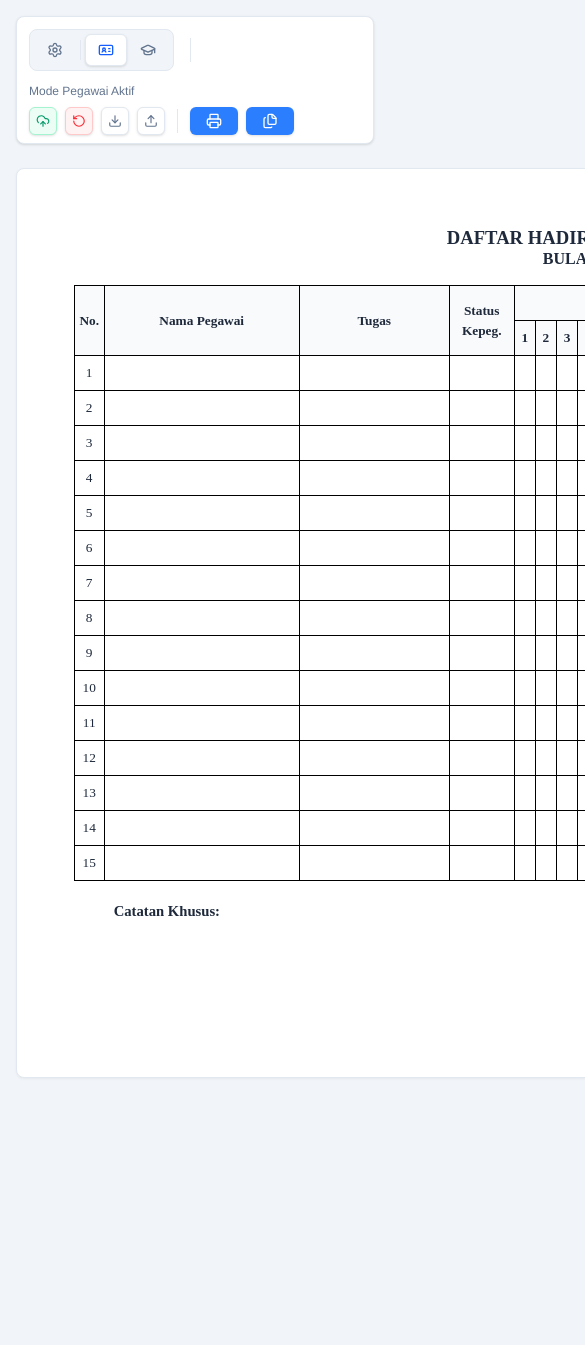
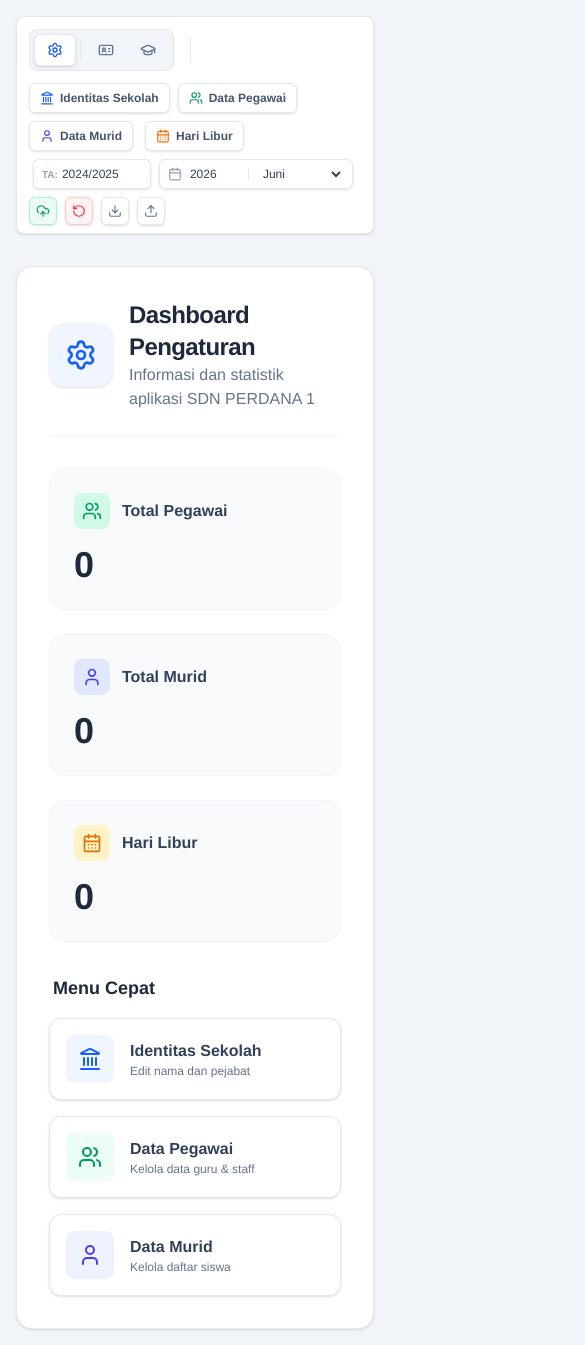
Before and after one commit to edibrata/cetakpresensi, a React (Vite) app: page / in a window 390 px wide. Shown: the top 1345 px of the page, 585 px wide, since content can reach past the window. Before the commit the page ends 1114 px from the top, so only its background shows below. Built offline with nearby package versions, Linux system fonts and the light colour scheme.

Commit message:
Dashboard

```diff
--- a/src/App.tsx
+++ b/src/App.tsx
@@ -3,6 +3,7 @@ import { AnimatePresence } from 'motion/react';
 import { AppProvider, useAppContext } from './context/AppContext';
 import { Topbar } from './components/Topbar';
 import { PrintableSheet } from './components/PrintableSheet';
+import { Dashboard } from './components/Dashboard';
 import { ModalSettings } from './components/ModalSettings';
 import { ModalLibur } from './components/ModalLibur';
 import { ModalDatabase } from './components/ModalDatabase';
@@ -14,6 +15,7 @@ const AppContent = () => {
   const ctx = useAppContext();
   const dialog = useDialog();
 
+  const [activeTab, setActiveTab] = useState<'pengaturan' | 'pegawai' | 'murid'>('pengaturan');
   const [activeModal, setActiveModal] = useState<string | null>(null);
   const [dataTarget, setDataTarget] = useState<'pegawai' | 'murid'>('pegawai');
 
@@ -210,9 +212,11 @@ const AppContent = () => {
         onOpenModal={handleOpenModal}
         onOpenDataModal={handleOpenDataModal}
         onBulkPrint={handleBulkPrint}
+        activeTab={activeTab}
+        setActiveTab={setActiveTab}
       />
 
-      {!isBulkPrinting && <PrintableSheet />}
+      {!isBulkPrinting && (activeTab === 'pengaturan' ? <Dashboard onOpenModal={handleOpenModal} onOpenDataModal={handleOpenDataModal} /> : <PrintableSheet />)}
       {renderBulkPages()}
 
       <AnimatePresence>
--- /dev/null
+++ b/src/components/Dashboard.tsx
@@ -0,0 +1,103 @@
+import React from 'react';
+import { Landmark, Users, User, CalendarDays, Settings } from 'lucide-react';
+import { useAppContext } from '../context/AppContext';
+
+interface DashboardProps {
+  onOpenModal: (id: string) => void;
+  onOpenDataModal: (target: 'pegawai' | 'murid') => void;
+}
+
+export const Dashboard: React.FC<DashboardProps> = ({ onOpenModal, onOpenDataModal }) => {
+  const ctx = useAppContext();
+
+  const activeStaff = ctx.staffData.length;
+  const activeStudents = ctx.studentData.length;
+
+  return (
+    <div className="max-w-[21cm] mx-auto mt-8 p-8 bg-white rounded-2xl shadow-sm border border-slate-200 animate-fade-in">
+      <div className="flex items-center gap-4 mb-8 pb-6 border-b border-slate-100">
+        <div className="p-4 bg-blue-50 text-blue-600 rounded-2xl shadow-sm">
+          <Settings size={32} />
+        </div>
+        <div>
+          <h2 className="text-2xl font-black text-slate-800 tracking-tight">Dashboard Pengaturan</h2>
+          <p className="text-slate-500 font-medium">Informasi dan statistik aplikasi {ctx.sekolah || 'Sekolah'}</p>
+        </div>
+      </div>
+
+      <div className="grid grid-cols-1 md:grid-cols-3 gap-6 mb-8">
+        <div className="bg-slate-50 p-6 rounded-2xl border border-slate-100 flex flex-col justify-between">
+          <div className="flex items-center gap-3 mb-4">
+            <div className="p-2 bg-emerald-100 text-emerald-600 rounded-lg">
+              <Users size={20} />
+            </div>
+            <h3 className="font-bold text-slate-700">Total Pegawai</h3>
+          </div>
+          <div className="text-4xl font-black text-slate-800">{activeStaff}</div>
+        </div>
+
+        <div className="bg-slate-50 p-6 rounded-2xl border border-slate-100 flex flex-col justify-between">
+          <div className="flex items-center gap-3 mb-4">
+            <div className="p-2 bg-indigo-100 text-indigo-600 rounded-lg">
+              <User size={20} />
+            </div>
+            <h3 className="font-bold text-slate-700">Total Murid</h3>
+          </div>
+          <div className="text-4xl font-black text-slate-800">{activeStudents}</div>
+        </div>
+
+        <div className="bg-slate-50 p-6 rounded-2xl border border-slate-100 flex flex-col justify-between">
+          <div className="flex items-center gap-3 mb-4">
+            <div className="p-2 bg-amber-100 text-amber-600 rounded-lg">
+              <CalendarDays size={20} />
+            </div>
+            <h3 className="font-bold text-slate-700">Hari Libur</h3>
+          </div>
+          <div className="text-4xl font-black text-slate-800">{ctx.holidayData.length}</div>
+        </div>
+      </div>
+
+      <h3 className="text-lg font-bold text-slate-800 mb-4 px-1">Menu Cepat</h3>
+      <div className="grid grid-cols-1 md:grid-cols-3 gap-4">
+        <button
+          onClick={() => onOpenModal('modalSettings')}
+          className="flex items-center gap-4 p-4 rounded-xl border border-slate-200 bg-white hover:border-blue-300 hover:bg-blue-50 transition-all text-left group shadow-sm active:scale-[0.98]"
+        >
+          <div className="p-3 bg-blue-50 text-blue-600 rounded-lg group-hover:bg-blue-100 group-hover:text-blue-700 transition-colors">
+            <Landmark size={24} />
+          </div>
+          <div>
+            <div className="font-bold text-slate-700 group-hover:text-blue-700 transition-colors">Identitas Sekolah</div>
+            <div className="text-xs text-slate-500">Edit nama dan pejabat</div>
+          </div>
+        </button>
+
+        <button
+          onClick={() => onOpenDataModal('pegawai')}
+          className="flex items-center gap-4 p-4 rounded-xl border border-slate-200 bg-white hover:border-emerald-300 hover:bg-emerald-50 transition-all text-left group shadow-sm active:scale-[0.98]"
+        >
+          <div className="p-3 bg-emerald-50 text-emerald-600 rounded-lg group-hover:bg-emerald-100 group-hover:text-emerald-700 transition-colors">
+            <Users size={24} />
+          </div>
+          <div>
+            <div className="font-bold text-slate-700 group-hover:text-emerald-700 transition-colors">Data Pegawai</div>
+            <div className="text-xs text-slate-500">Kelola data guru & staff</div>
+          </div>
+        </button>
+
+        <button
+          onClick={() => onOpenDataModal('murid')}
+          className="flex items-center gap-4 p-4 rounded-xl border border-slate-200 bg-white hover:border-indigo-300 hover:bg-indigo-50 transition-all text-left group shadow-sm active:scale-[0.98]"
+        >
+          <div className="p-3 bg-indigo-50 text-indigo-600 rounded-lg group-hover:bg-indigo-100 group-hover:text-indigo-700 transition-colors">
+            <User size={24} />
+          </div>
+          <div>
+            <div className="font-bold text-slate-700 group-hover:text-indigo-700 transition-colors">Data Murid</div>
+            <div className="text-xs text-slate-500">Kelola daftar siswa</div>
+          </div>
+        </button>
+      </div>
+    </div>
+  );
+}
--- a/src/components/ModalLibur.tsx
+++ b/src/components/ModalLibur.tsx
@@ -5,6 +5,7 @@ import { useAppContext } from '../context/AppContext';
 import { bNames, Holiday } from '../types';
 import { parseHolidaysExcel, exportHolidaysToExcel } from '../utils/excel';
 import { useDialog } from '../context/DialogContext';
+import { Tooltip } from './Tooltip';
 
 interface ModalProps {
   isOpen: boolean;
@@ -118,12 +119,16 @@ export const ModalLibur: React.FC<ModalProps> = ({ isOpen, onClose }) => {
                 <Trash2 size={14} /> Hapus {selectedRows.size} Terpilih
               </button>
             )}
-            <button onClick={() => exportHolidaysToExcel(localData, ctx.sekolah)} className="p-1.5 rounded-md hover:bg-slate-100 transition-all text-slate-500 border border-transparent active:scale-95 hover:text-slate-700 bg-slate-50" title="Ekspor Libur ke Excel">
-              <Download size={18} />
-            </button>
-            <button onClick={() => fileRef.current?.click()} className="p-1.5 rounded-md hover:bg-slate-100 transition-all text-slate-500 border border-transparent active:scale-95 hover:text-slate-700 bg-slate-50" title="Impor Libur dari Excel">
-              <Upload size={18} />
-            </button>
+            <Tooltip content="Ekspor Libur ke Excel">
+              <button onClick={() => exportHolidaysToExcel(localData, ctx.sekolah)} className="p-1.5 rounded-md hover:bg-slate-100 transition-all text-slate-500 border border-transparent active:scale-95 hover:text-slate-700 bg-slate-50">
+                <Download size={18} />
+              </button>
+            </Tooltip>
+            <Tooltip content="Impor Libur dari Excel">
+              <button onClick={() => fileRef.current?.click()} className="p-1.5 rounded-md hover:bg-slate-100 transition-all text-slate-500 border border-transparent active:scale-95 hover:text-slate-700 bg-slate-50">
+                <Upload size={18} />
+              </button>
+            </Tooltip>
             <input type="file" ref={fileRef} className="hidden" accept=".xlsx, .xls" onChange={handleImport} />
           </div>
         </div>
--- a/src/components/Topbar.tsx
+++ b/src/components/Topbar.tsx
@@ -11,17 +11,14 @@ interface TopbarProps {
   onOpenModal: (id: string) => void;
   onOpenDataModal: (target: 'pegawai' | 'murid') => void;
   onBulkPrint: () => void;
+  activeTab: 'pengaturan' | 'pegawai' | 'murid';
+  setActiveTab: (tab: 'pengaturan' | 'pegawai' | 'murid') => void;
 }
 
-export const Topbar: React.FC<TopbarProps> = ({ onOpenModal, onOpenDataModal, onBulkPrint }) => {
+export const Topbar: React.FC<TopbarProps> = ({ onOpenModal, onOpenDataModal, onBulkPrint, activeTab, setActiveTab }) => {
   const ctx = useAppContext();
   const dialog = useDialog();
   const restoreInputRef = useRef<HTMLInputElement>(null);
-
-  // Tab state limits toolbar options dynamically
-  const [activeTab, setActiveTab] = useState<'pengaturan' | 'pegawai' | 'murid'>(
-    ctx.mode as any || 'pegawai'
-  );
 
   useEffect(() => {
     if (ctx.mode !== activeTab && (ctx.mode === 'pegawai' || ctx.mode === 'murid') && activeTab !== 'pengaturan') {
@@ -123,21 +120,22 @@ export const Topbar: React.FC<TopbarProps> = ({ onOpenModal, onOpenDataModal, on
         {/* --- PENGATURAN SUB-MENU --- */}
         {activeTab === 'pengaturan' && (
           <div className="flex flex-row flex-wrap md:flex-nowrap items-center gap-2 flex-1 animate-fade-in">
-            <Tooltip content="Identitas Sekolah">
-              <button onClick={() => onOpenModal('modalSettings')} className="flex items-center justify-center p-1.5 rounded-md border border-slate-200 bg-white text-slate-600 transition-all hover:bg-slate-50 active:scale-95 shadow-sm">
+            <button onClick={() => onOpenModal('modalSettings')} className="flex items-center gap-1.5 px-2.5 py-1.5 rounded-md border border-slate-200 bg-white text-slate-600 transition-all hover:bg-slate-50 active:scale-95 shadow-sm text-xs font-semibold">
               <Landmark size={14} className="text-blue-600" />
+              <span>Identitas Sekolah</span>
             </button>
-            </Tooltip>
-            <Tooltip content="Data Pegawai">
-              <button onClick={() => onOpenDataModal('pegawai')} className="flex items-center justify-center p-1.5 rounded-md border border-slate-200 bg-white text-slate-600 transition-all hover:bg-slate-50 active:scale-95 shadow-sm">
+            <button onClick={() => onOpenDataModal('pegawai')} className="flex items-center gap-1.5 px-2.5 py-1.5 rounded-md border border-slate-200 bg-white text-slate-600 transition-all hover:bg-slate-50 active:scale-95 shadow-sm text-xs font-semibold">
               <Users size={14} className="text-emerald-600" />
+              <span>Data Pegawai</span>
             </button>
-            </Tooltip>
-            <Tooltip content="Data Murid">
-              <button onClick={() => onOpenDataModal('murid')} className="flex items-center justify-center p-1.5 rounded-md border border-slate-200 bg-white text-slate-600 transition-all hover:bg-slate-50 active:scale-95 shadow-sm">
+            <button onClick={() => onOpenDataModal('murid')} className="flex items-center gap-1.5 px-2.5 py-1.5 rounded-md border border-slate-200 bg-white text-slate-600 transition-all hover:bg-slate-50 active:scale-95 shadow-sm text-xs font-semibold">
               <User size={14} className="text-indigo-600" />
+              <span>Data Murid</span>
             </button>
-            </Tooltip>
+            <button onClick={() => onOpenModal('modalLibur')} className="flex items-center gap-1.5 px-2.5 py-1.5 rounded-md border border-slate-200 bg-white text-slate-600 transition-all hover:bg-slate-50 active:scale-95 shadow-sm text-xs font-semibold ml-1">
+              <CalendarDays size={14} className="text-orange-500" />
+              <span>Hari Libur</span>
+            </button>
 
             {/* Global Date Options */}
             <Tooltip content="Tahun Ajaran">
@@ -156,12 +154,6 @@ export const Topbar: React.FC<TopbarProps> = ({ onOpenModal, onOpenDataModal, on
                   {bNames.map((name, i) => <option key={i} value={i}>{name}</option>)}
                 </select>
               </div>
-            </Tooltip>
-
-            <Tooltip content="Hari Libur">
-              <button onClick={() => onOpenModal('modalLibur')} className="flex items-center justify-center p-1.5 rounded-md border border-slate-200 bg-white text-slate-600 transition-all hover:bg-slate-50 active:scale-95 shadow-sm ml-1">
-                <CalendarDays size={14} className="text-orange-500" />
-              </button>
             </Tooltip>
 
             <div className="flex-grow"></div>
```
Lines whose indentation alone changed are shown as unchanged.
